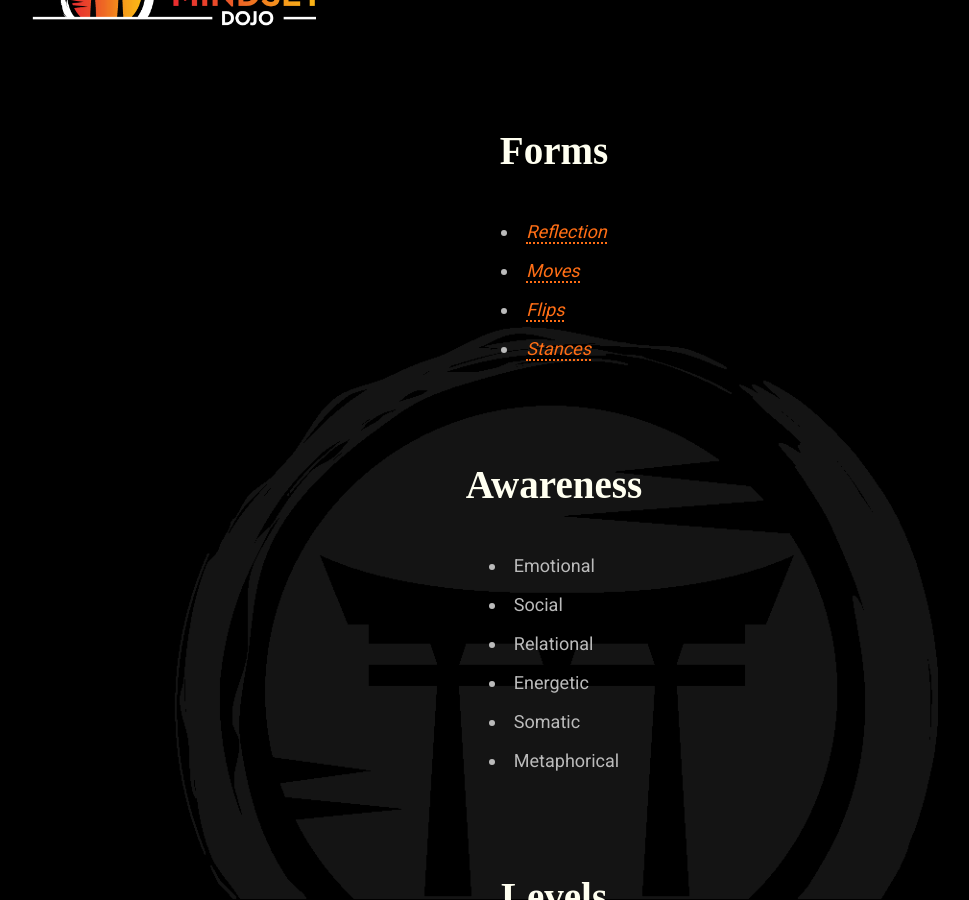
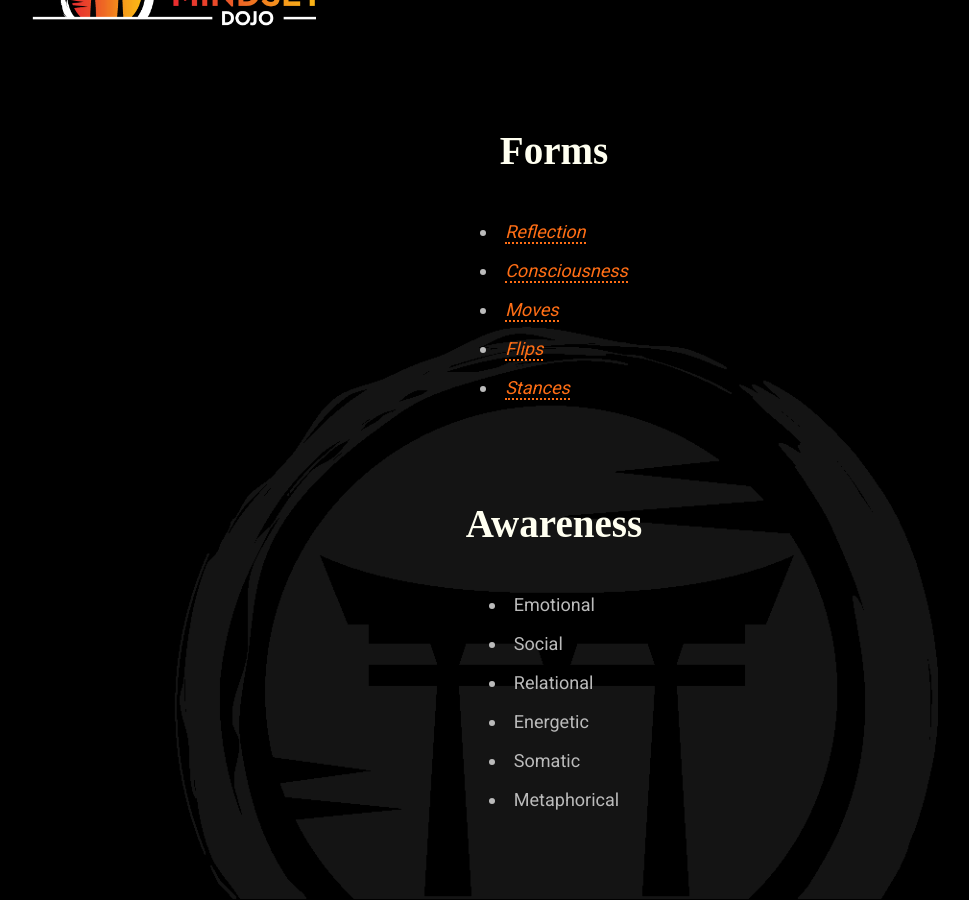
Before and after one commit to mindset-dojo/mindset-dojo.github.io, a Jekyll site: the page built from program.md, in a window 1280 px wide and 900 px high, scrolled down 854 px. Shown: the whole window, without its empty margins (86-1055 px from the left). Built offline with Jekyll 4.4.1, drawn with Linux system fonts in a browser that asks for light colours; some web fonts are replaced.

Commit message:
feat: Add Map of Consciousness form

```diff
--- a/_data/program.yaml
+++ b/_data/program.yaml
@@ -12,6 +12,8 @@ principles:
 forms:
   - label: Reflection
     url: https://en.wikipedia.org/wiki/Self-reflection
+  - label: Consciousness
+    url: https://www.pranacafe.love/post/exploring-the-levels-of-consciousness
   - label: Moves
     url: https://www.blackswanltd.com/newsletter/infographic-the-black-swan-groups-negotiation-9
   - label: Flips
```
